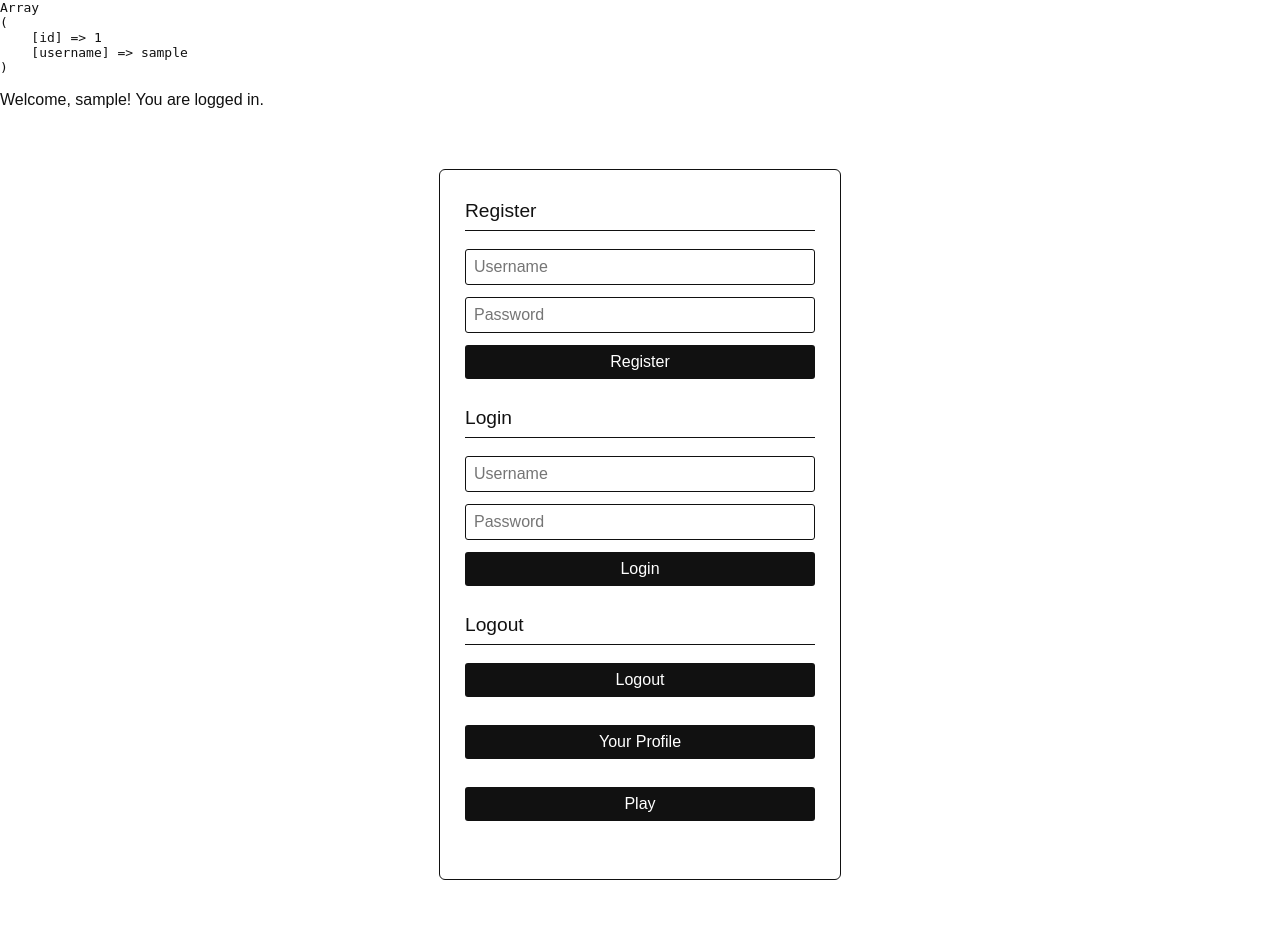
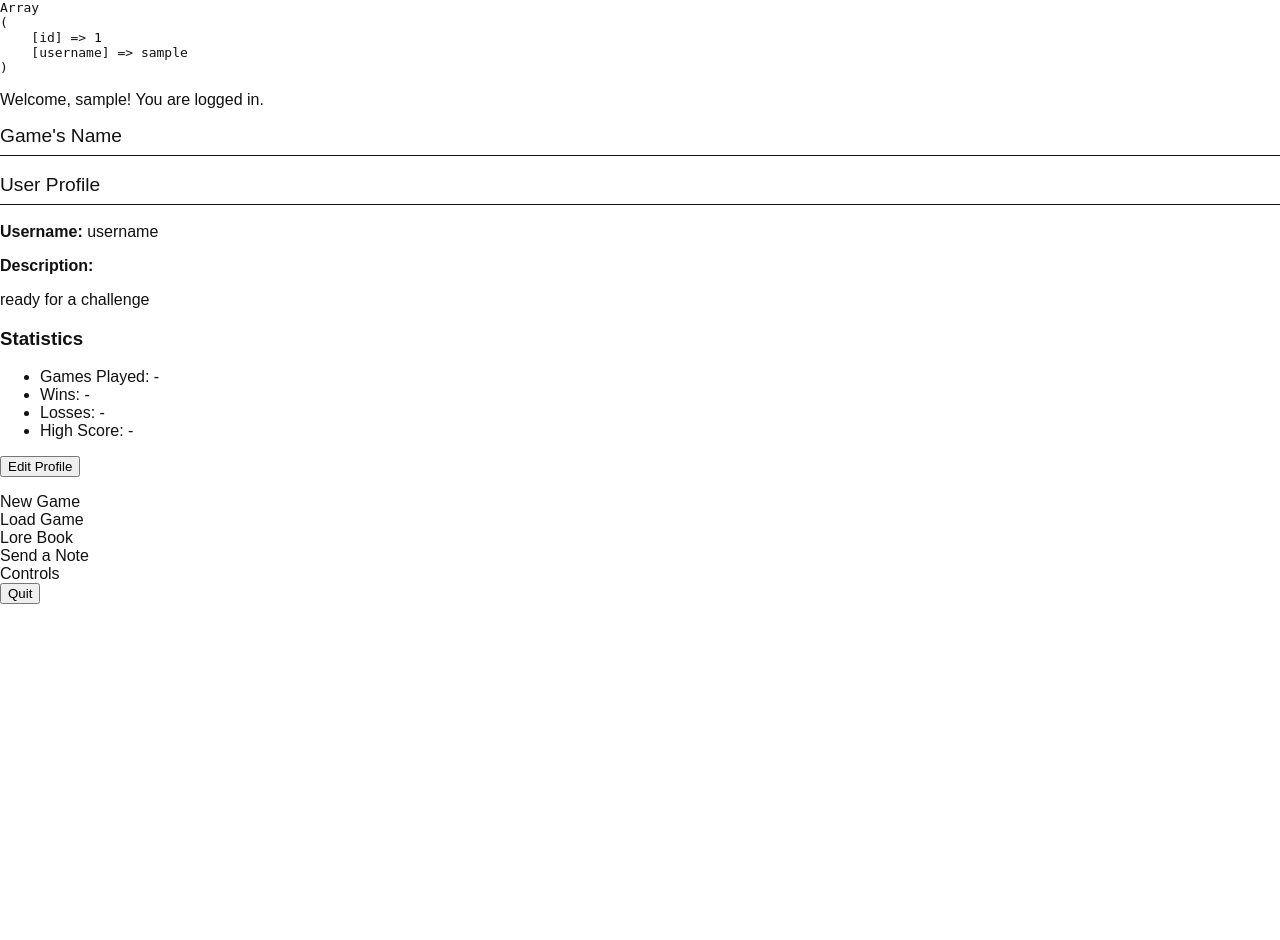
Before and after one commit to ElijahPlushkov/roguelike-game-test, a PHP site: page / in a window 1280 px wide. After the commit the page ends 604 px from the top, so only its background shows below. Run offline with PHP 8.4, Linux system fonts and the light colour scheme; the visitor is signed in with stand-in values (Sample User, id 1); some libraries are stand-ins or nearby versions.

Commit message:
Add files via upload

```diff
--- a/app/game/main-menu.php
+++ b/app/game/main-menu.php
@@ -4,34 +4,100 @@ require_once __DIR__ . "/../views/header.php";
 
 ?>
 
+
 <body>
-<div class="container">
-    <h2>Register</h2>
-    <form action="register" method="POST" class="auth-form">
-        <input type="text" name="username" placeholder="Username" required>
-        <input type="password" name="password" placeholder="Password" required>
-        <button type="submit" name="register">Register</button>
-    </form>
+<section class="game-name">
+    <h2 class="game-name__title">Game's Name</h2>
+</section>
 
-    <h2>Login</h2>
-    <form action="login" method="POST" class="auth-form">
-        <input type="text" name="username" placeholder="Username" required>
-        <input type="password" name="password" placeholder="Password" required>
-        <button type="submit" name="login">Login</button>
-    </form>
+<div class="menu-container">
+    <?php if (!isset($_SESSION["id"])) : ?>
+        <section class="menu__authentication">
 
-    <h2>Logout</h2>
-    <form action="logout" method="POST" class="auth-form">
-        <button type="submit" name="logout">Logout</button>
-    </form>
+            <div class="menu__container">
+                <h2>Register</h2>
+                <form action="register" method="POST" class="menu__form">
+                    <input type="text" name="username" placeholder="Username" required class="menu__input">
+                    <input type="password" name="password" placeholder="Password" required class="menu__input">
+                    <button type="submit" name="register" class="menu__button">Register</button>
+                </form>
+            </div>
 
-    <form action="user-profile" method="POST" class="auth-form">
-        <button type="submit" name="user-profile">Your Profile</button>
-    </form>
+            <div class="menu__container">
+                <h2>Login</h2>
+                <form action="login" method="POST" class="menu__form">
+                    <input type="text" name="username" placeholder="Username" required class="menu__input">
+                    <input type="password" name="password" placeholder="Password" required class="menu__input">
+                    <button type="submit" name="login" class="menu__button">Login</button>
+                </form>
+            </div>
 
-    <form action="game" method="POST" class="auth-form">
-        <button type="submit" name="game">Play</button>
-    </form>
+        </section>
+    <?php else : ?>
+        <section class="menu__container">
+            <h2>User Profile</h2>
+
+            <div class="profile-section">
+                <div class="profile-info">
+                    <p><strong>Username:</strong>
+                        username
+                    </p>
+                    <p><strong>Description:</strong></p>
+                    <p class="description">
+                        ready for a challenge
+                    </p>
+                </div>
+
+                <div class="stats-section">
+                    <h3>Statistics</h3>
+                    <ul class="stats-list">
+                        <li>Games Played: <span class="stat-value">-</span></li>
+                        <li>Wins: <span class="stat-value">-</span></li>
+                        <li>Losses: <span class="stat-value">-</span></li>
+                        <li>High Score: <span class="stat-value">-</span></li>
+                    </ul>
+                </div>
+                <form action="user-profile" method="POST">
+                    <button type="submit" name="edit-profile" class="menu__button">Edit Profile</button>
+                </form>
+
+<!--                <form action="main-menu" method="GET">-->
+<!--                    <button type="submit" class="menu__button">Back to Menu</button>-->
+<!--                </form>-->
+
+            </div>
+        </section>
+    <?php endif; ?>
+    <section class="menu__container">
+
+        <?php if (isset($_SESSION["id"])) : ?>
+            <div class="menu__button">
+                New Game
+            </div>
+
+            <div class="menu__button">
+                Load Game
+            </div>
+        <?php endif; ?>
+        <div class="menu__button">
+            Lore Book
+        </div>
+
+        <div class="menu__button">
+            Send a Note
+        </div>
+
+        <div class="menu__button">
+            Controls
+        </div>
+
+        <form action="logout" method="POST">
+            <button type="submit" class="menu__button">Quit</button>
+        </form>
+
+    </section>
 </div>
+
 </body>
+
 </html>
```
